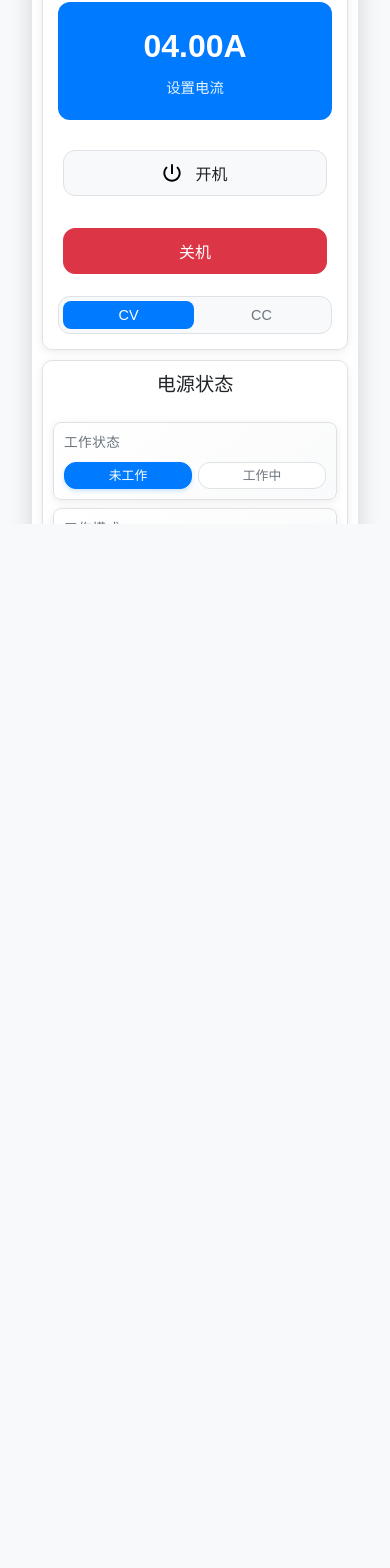
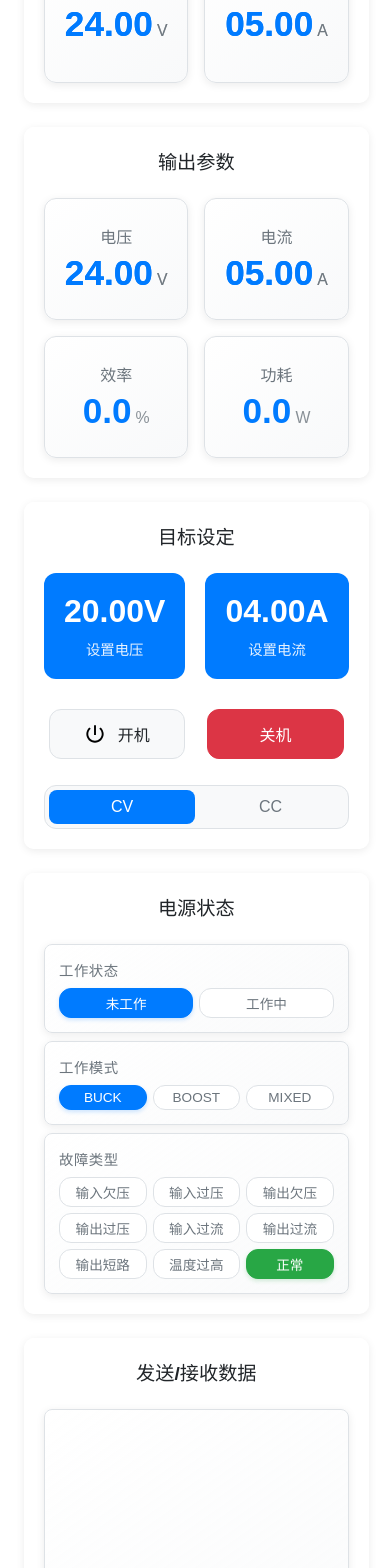
Before and after one commit to xiaowine/power-control, a Vue app: page / in a window 390 px wide. Shown: the part 320-1888 px from the top of the page. Before the commit the page ends 844 px from the top, so only its background shows below. Built offline with nearby package versions, Linux system fonts and the light colour scheme.

Commit message:
优化css

```diff
--- a/src/App.vue
+++ b/src/App.vue
@@ -210,12 +210,12 @@ body {
   margin: 0;
   padding: 0;
   width: 100%;
-  height: 100%;
+  min-height: 100%;
   background-color: var(--bg-secondary);
   color: var(--text-primary);
   display: flex;
   justify-content: center;
-  align-items: center;
+  align-items: flex-start; /* 改为顶部对齐 */
   overflow-x: hidden;
   scroll-behavior: smooth;
 }
@@ -223,6 +223,8 @@ body {
 body {
   display: flex;
   flex-direction: column;
+  padding-top: 20px; /* 添加顶部间距 */
+  padding-bottom: 20px; /* 添加底部间距 */
 }
 
 /* 输入控件样式 */
@@ -295,20 +297,12 @@ button:active {
 
 /* 布局容器样式 */
 .section {
-  border: 1px solid var(--border-color);
   border-radius: 10px;
   background: var(--bg-primary);
   background: rgba(var(--bg-primary-rgb), 0.8);
   backdrop-filter: blur(10px);
   padding: var(--section-padding);
   box-shadow: var(--shadow-sm);
-  transition: transform 0.3s var(--animate-timing),
-    box-shadow 0.3s var(--animate-timing);
-}
-
-.section:hover {
-  transform: translateY(-2px);
-  box-shadow: var(--shadow-md);
 }
 
 .power-control-system {
@@ -459,12 +453,8 @@ h3 {
   .error {
     color: red;
   }
-}
-
-/* 响应式布局 */
-@media (max-width: 1440px) {
-  .power-control-system {
-    grid-template-columns: repeat(3, 1fr);
+  h3 {
+    color: var(--text-secondary);
   }
 }
 
@@ -473,54 +463,9 @@ h3 {
     grid-template-columns: repeat(2, 1fr);
   }
 }
-
 @media (max-width: 768px) {
   .power-control-system {
     grid-template-columns: 1fr;
-    padding: 10px;
-    gap: 10px;
-  }
-
-  .section {
-    padding: 10px;
-  }
-
-  .output-grid {
-    grid-template-columns: 1fr;
-  }
-
-  button {
-    padding: 10px 15px;
-    font-size: 0.9em;
-  }
-
-  input[type="number"],
-  select {
-    padding: 8px 10px;
-    font-size: 0.9em;
-  }
-
-  .status-section .port-config {
-    padding: 15px;
-    flex-direction: column;
-    gap: 15px;
-  }
-
-  .connection-status {
-    width: 100%;
-    justify-content: center;
-    padding: 8px 0;
-  }
-
-  .connect-btn {
-    width: 100%;
-    min-width: unset;
-  }
-}
-
-@media (min-width: 1400px) {
-  .power-control-system {
-    gap: 25px;
   }
 }
 </style>
--- a/src/components/About.vue
+++ b/src/components/About.vue
@@ -15,7 +15,7 @@
 
 <style scoped>
 /* 主容器样式 */
-.section.about {
+.about {
   position: relative;
   display: flex;
   flex-direction: column;
@@ -28,15 +28,10 @@
   overflow: hidden;
 }
 
-.section:last-child::after {
+.about::after {
   content: "";
   position: absolute;
   inset: 0;
-  background: linear-gradient(
-    to bottom,
-    rgba(0, 0, 0, 0.2),
-    rgba(0, 0, 0, 0.3)
-  );
   z-index: 0;
 }
 
@@ -56,7 +51,6 @@
   height: 100%;
   background: url("../assets/avatar.jpg") center center no-repeat;
   background-size: cover;
-  transition: transform 0.3s ease;
 }
 
 .avatar-container:hover .avatar-image {
@@ -73,24 +67,35 @@
   filter: brightness(0) invert(1);
   transition: transform 0.3s ease;
 }
-
 /* 作者名称样式 */
 .author-name {
   margin-top: 15px;
   font-size: 1.5em;
   font-weight: 600;
   letter-spacing: 1px;
-  background: linear-gradient(90deg, #4facfe 0%, #00f2fe 50%, #4facfe 100%);
+  background: linear-gradient(
+    90deg,
+    #ff6b6b,
+    #4ecdc4,
+    #45b7d1,
+    #96ceb4,
+    #ffeead,
+    #d4a5a5,
+    #ff6b6b
+  );
   background-size: 200% auto;
   color: transparent;
   -webkit-background-clip: text;
   background-clip: text;
   animation: rgb-text 8s linear infinite;
-  text-shadow: 0 0 10px rgba(0, 0, 0, 0.2);
+  text-shadow: 0 0 10px rgba(255, 255, 255, 0.4);
   position: relative;
   z-index: 1;
 }
 
+.author-name:hover {
+  text-shadow: 0 0 15px rgba(255, 255, 255, 1);
+}
 /* 动画定义 */
 @keyframes rgb-text {
   0% {
@@ -103,35 +108,12 @@
 
 /* 深色模式适配 */
 @media (prefers-color-scheme: dark) {
-  .author-name {
-    text-shadow: 0 0 10px rgba(255, 255, 255, 0.1);
-  }
-
-  .author-name:hover {
-    text-shadow: 0 0 15px rgba(255, 255, 255, 0.2);
-  }
-}
-
-/* 响应式布局 */
-@media (max-width: 768px) {
-  .section:last-child {
-    min-height: 250px;
-  }
-
-  .avatar-container {
-    width: 100px;
-    height: 100px;
-    margin: 15px auto;
-  }
-
-  .github-icon {
-    width: 28px;
-    height: 28px;
-    margin: 15px auto;
-  }
-
-  .author-name {
-    font-size: 1.3em;
+  .about::after {
+    background: linear-gradient(
+      to bottom,
+      rgba(0, 0, 0, 0.2),
+      rgba(0, 0, 0, 0.3)
+    );
   }
 }
 </style>
--- a/src/components/Historical.vue
+++ b/src/components/Historical.vue
@@ -348,18 +348,4 @@ const clearDataHistory = (): void => {
     box-shadow: 0 4px 12px rgba(0, 0, 0, 0.4);
   }
 }
-
-/* 响应式布局 */
-@media (max-width: 768px) {
-  .clear-btn {
-    right: 16px;
-    bottom: 16px;
-    width: 40px;
-    height: 40px;
-  }
-
-  .clear-btn::before {
-    font-size: 24px;
-  }
-}
 </style>
--- a/src/components/Output.vue
+++ b/src/components/Output.vue
@@ -121,28 +121,7 @@ defineExpose({ updateOutputVoltage, updateOutputCurrent });
 }
 
 .output-section .card {
-  min-height: 100px;
+  min-height: 80px;
   margin-bottom: 0;
 }
-
-/* 响应式调整 */
-@media (max-width: 768px) {
-  .card {
-    padding: 16px;
-    min-height: 90px;
-  }
-
-  .value-display {
-    font-size: 2em;
-  }
-
-  .value-display small {
-    font-size: 0.5em;
-  }
-
-  .output-section .card-grid {
-    grid-template-columns: 1fr;
-    gap: 12px;
-  }
-}
 </style>
--- a/src/components/PowerStatus.vue
+++ b/src/components/PowerStatus.vue
@@ -178,31 +178,6 @@ const clearError = () => {
   box-shadow: 0 2px 4px rgba(var(--success-color-rgb), 0.2);
 }
 
-/* 响应式调整 */
-@media (max-width: 1200px) {
-  .status-tabs {
-    flex-direction: column; /* 在较小屏幕上改回垂直布局 */
-  }
-
-  .status-tab {
-    min-width: unset;
-  }
-}
-
-@media (max-width: 768px) {
-  .status-tab {
-    padding: 10px;
-  }
-
-  .status-label {
-    font-size: 0.85em;
-  }
-
-  .status-option {
-    padding: 3px 8px;
-    font-size: 0.8em;
-  }
-}
 /* 电源状态样式 */
 .power-status > div {
   margin: 0 auto;
--- a/src/components/TargetSet.vue
+++ b/src/components/TargetSet.vue
@@ -224,19 +224,6 @@ const showSettingDialog = (type: "voltage" | "current") => {
   text-align: center;
 }
 
-/* 响应式调整 */
-@media (max-width: 768px) {
-  .target-settings {
-    padding: 15px;
-  }
-
-  .target-group {
-    grid-template-columns: 1fr;
-  }
-
-  /* ... 其他响应式样式 */
-}
-
 /* 控制组样式 */
 .control-group {
   display: flex;
@@ -331,29 +318,6 @@ const showSettingDialog = (type: "voltage" | "current") => {
   .mode-controls {
     background: rgba(var(--bg-secondary-rgb), 0.3);
   }
-}
-
-/* 响应式调整 */
-@media (max-width: 768px) {
-  .control-group {
-    gap: 12px;
-  }
-
-  .power-controls {
-    flex-direction: column;
-  }
-
-  .power-btn {
-    padding: 10px 20px;
-  }
-
-  .mode-controls button {
-    padding: 6px 12px;
-  }
-}
-
-/* 深色模式下图标显示为白色 */
-@media (prefers-color-scheme: dark) {
   .power-icon {
     filter: brightness(0) invert(1); /* 将黑色图标转换为白色 */
   }
--- a/src/css/style.css
+++ b/src/css/style.css
@@ -1,6 +1,6 @@
 :root {
   font-family: Inter, system-ui, Avenir, Helvetica, Arial, sans-serif;
-  line-height: 1.5;
+  /* line-height: 1.5; */
   font-weight: 400;
   color: rgba(255, 255, 255, 0.87);
   font-synthesis: none;
@@ -12,6 +12,5 @@
 #app {
   max-width: 1280px;
   margin: 0 auto;
-  padding: 2rem;
   text-align: center;
 }
```
